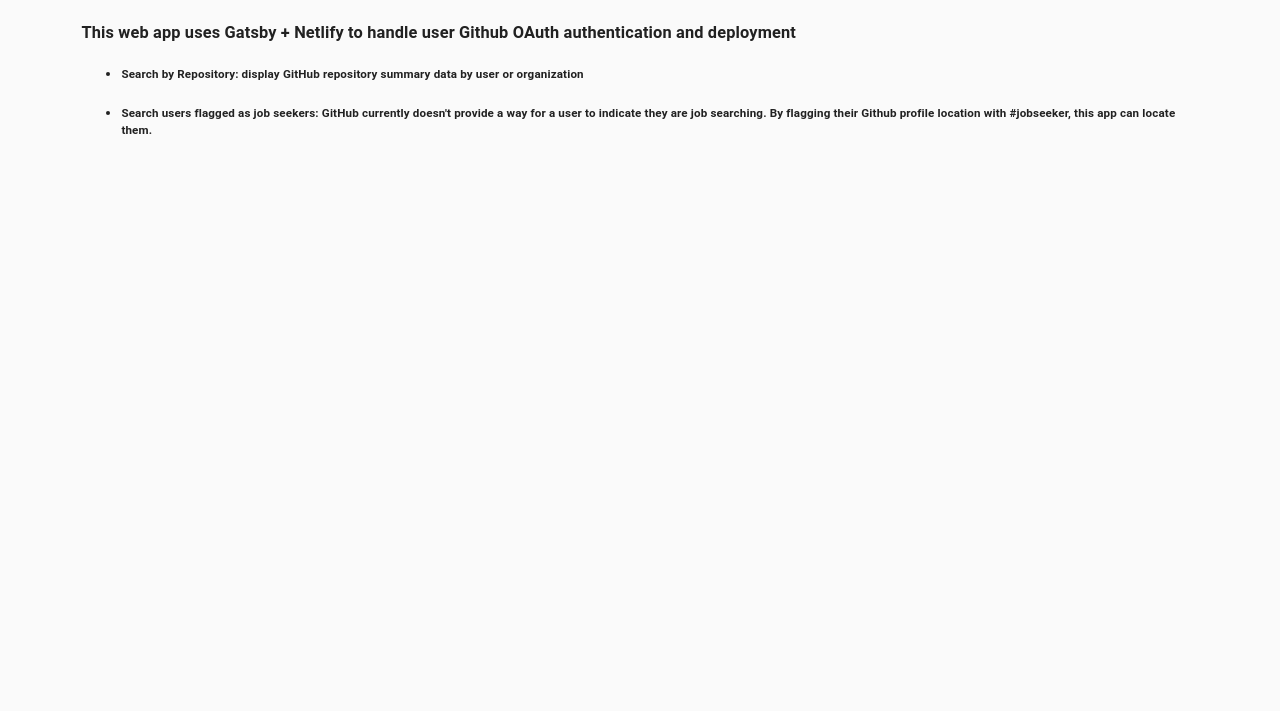
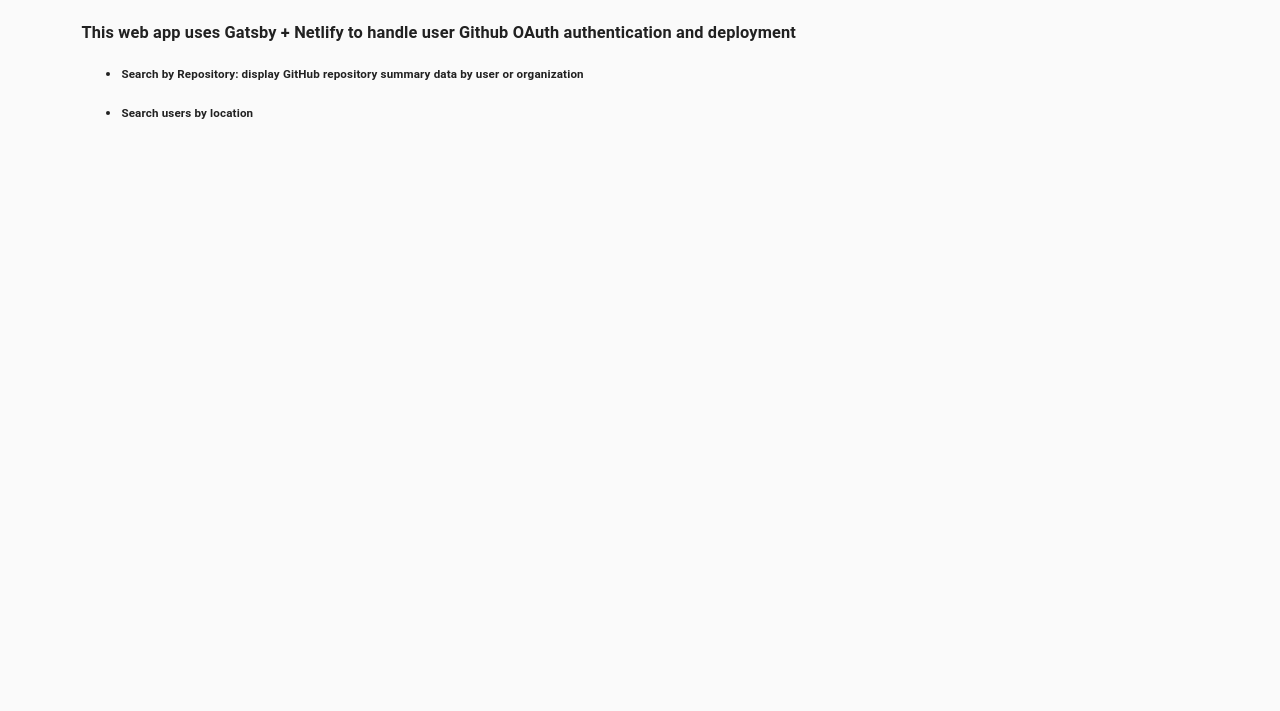
Before and after one commit to strtw/github-search, a Gatsby site: page / in a window 1280 px wide. Shown: the part 89-800 px from the top of the page. Built offline with nearby package versions, Linux system fonts and the light colour scheme; Gatsby itself is replaced by a stand-in of ours; no server answers.

Commit message:
Update index page content

```diff
--- a/src/pages/index.js
+++ b/src/pages/index.js
@@ -20,8 +20,7 @@
     <h3>This web app uses Gatsby + Netlify to handle user Github OAuth authentication and deployment</h3>
     <ul>
     <li><h5>Search by Repository: display GitHub repository summary data by user or organization</h5></li>
-    <li><h5>Search users flagged as job seekers: GitHub currently doesn't
-      provide a way for a user to indicate they are job searching. By flagging their Github profile location with #jobseeker, this app can locate them.</h5></li>
+    <li><h5>Search users by location</h5></li>
     </ul>
   </Layout>
   </React.Fragment>
```
